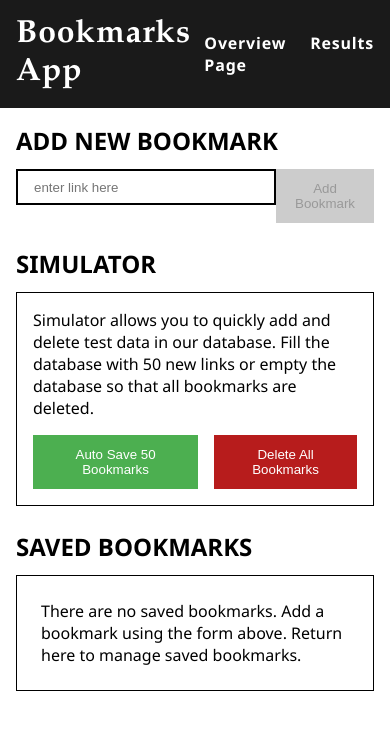
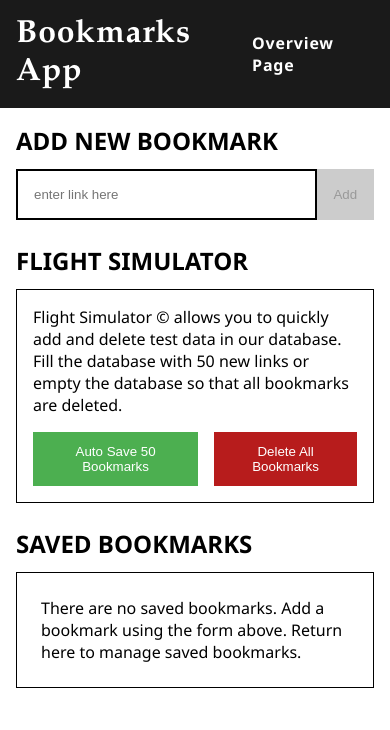
Before and after one commit to ZubairMohamed/phq-bookmarks-management-app, an Angular app: page / in a window 390 px wide. Shown: the top 730 px of the page. Built offline with nearby package versions, Linux system fonts and the light colour scheme.

Commit message:
mobile responsive
improved mobile responsive styles

```diff
--- a/src/app/components/bookmark/bookmark.html
+++ b/src/app/components/bookmark/bookmark.html
@@ -28,15 +28,14 @@
       [attr.disabled]="isButtonDisabled ? true : null"
       class="button-primary"
     >
-      Add Bookmark
+      Add <span class="hide-on-mobile">Bookmark</span>
     </button>
   }
 
   @if (showEdit) {
-    <button (click)="handleEdit(localIndex)"
-            class="button-primary"
-
-    >Edit</button>
+    <button (click)="handleEdit(localIndex)" class="button-primary">
+      Edit
+    </button>
   }
 
   @if (showEdit) {
@@ -46,16 +45,14 @@
         isEditableLinkValid === false ? true : bookMarkIsEditable ? null : true
       "
       class="button-secondary"
-
     >
-      Save Changes
+      Save <span class="hide-on-mobile">Changes</span>
     </button>
   }
 
   @if (showDelete) {
-    <button (click)="handleDelete(globalIndex)"
-            class="button-danger"
-
-    >Delete</button>
+    <button (click)="handleDelete(globalIndex)" class="button-danger">
+      Delete
+    </button>
   }
 </div>
--- a/src/app/components/bookmark/bookmark.less
+++ b/src/app/components/bookmark/bookmark.less
@@ -13,7 +13,7 @@
 
   input {
     width: calc(100% - 16%);
-    height: 2rem;
+    height: 100%;
     padding: 1rem;
     -webkit-box-sizing: border-box; /* Safari/Chrome, other WebKit */
     -moz-box-sizing: border-box; /* Firefox, other Gecko */
--- a/src/app/components/header/header.html
+++ b/src/app/components/header/header.html
@@ -3,6 +3,6 @@
 
   <nav class="body-font">
     <a routerLink="/">Overview Page</a>
-    <a routerLink="/results">Results</a>
+    <a class="hide-on-mobile" routerLink="/results">Results</a>
   </nav>
 </header>
--- a/src/app/overview-page/overview-page.html
+++ b/src/app/overview-page/overview-page.html
@@ -4,12 +4,12 @@
   (originalArrayChange)="updateLinks($event)"
 />
 
-<h2 class="heading">Simulator</h2>
+<h2 class="heading">Flight Simulator</h2>
 <div class="test-data">
   <p class="explainer">
-    Simulator allows you to quickly add and delete test data in our database.
-    Fill the database with 50 new links or empty the database so that all
-    bookmarks are deleted.
+    Flight Simulator &#169; allows you to quickly add and delete test data in
+    our database. Fill the database with 50 new links or empty the database so
+    that all bookmarks are deleted.
   </p>
 
   <div class="button-row">
--- a/src/styles.less
+++ b/src/styles.less
@@ -89,3 +89,10 @@ main {
 .common-button(primary, @primary);
 .common-button(secondary, #4caf50);
 .common-button(danger, @error);
+
+//at 700px we are hiding elements to make them mobile friendly
+@media only screen and (max-width: 700px) {
+  .hide-on-mobile {
+    display: none;
+  }
+}
```
